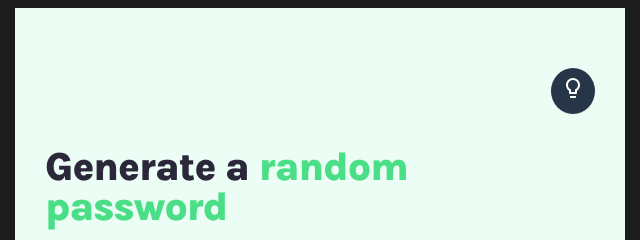
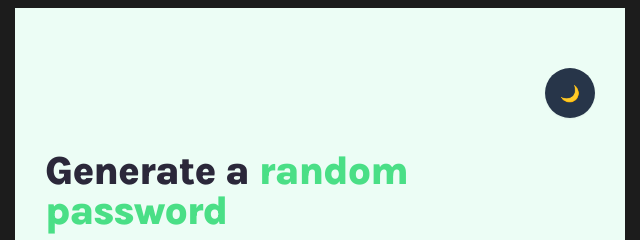
Before and after one commit to JosemaAD/Password-Generator, a plain HTML site: page index.html in a window 1280 px wide. Shown: the top 240 px of the page, 320-960 px from the left. Drawn offline with Linux system fonts and the light colour scheme.

Commit message:
SVG changed for an emoji

```diff
--- a/index.html
+++ b/index.html
@@ -18,9 +18,7 @@
         <div class="row justify-content-end">
             <div class="col">
                 <button id="togler" class="togler">
-                    <svg width="14" height="20" viewBox="0 0 14 20" fill="none" xmlns="http://www.w3.org/2000/svg">
-                        <path d="M7 0C8.85652 0 10.637 0.737498 11.9497 2.05025C13.2625 3.36301 14 5.14348 14 7C14 9.38 12.81 11.47 11 12.74V15C11 15.2652 10.8946 15.5196 10.7071 15.7071C10.5196 15.8946 10.2652 16 10 16H4C3.73478 16 3.48043 15.8946 3.29289 15.7071C3.10536 15.5196 3 15.2652 3 15V12.74C1.19 11.47 0 9.38 0 7C0 5.14348 0.737498 3.36301 2.05025 2.05025C3.36301 0.737498 5.14348 0 7 0ZM4 19V18H10V19C10 19.2652 9.89464 19.5196 9.70711 19.7071C9.51957 19.8946 9.26522 20 9 20H5C4.73478 20 4.48043 19.8946 4.29289 19.7071C4.10536 19.5196 4 19.2652 4 19ZM7 2C5.67392 2 4.40215 2.52678 3.46447 3.46447C2.52678 4.40215 2 5.67392 2 7C2 9.05 3.23 10.81 5 11.58V14H9V11.58C10.77 10.81 12 9.05 12 7C12 5.67392 11.4732 4.40215 10.5355 3.46447C9.59785 2.52678 8.32608 2 7 2Z" fill="white"/>
-                        </svg>
+                      🌙
                 </button>
             </div>
         </div>
--- a/style_dark.css
+++ b/style_dark.css
@@ -88,6 +88,7 @@ button:hover{
 .togler{
     background-color: #10B981;
     border-radius: 100%;
+    padding: 13px 15px
 }
 
 .length-section{
--- a/style_light.css
+++ b/style_light.css
@@ -88,6 +88,7 @@ button:hover{
 .togler{
     background-color: #273549;
     border-radius: 100%;
+    padding: 13px 15px
 }
 
 .length-section{
```
